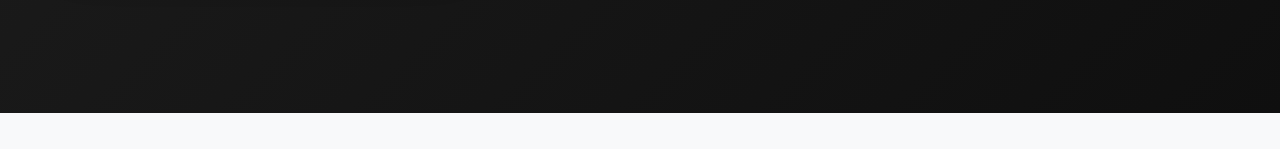
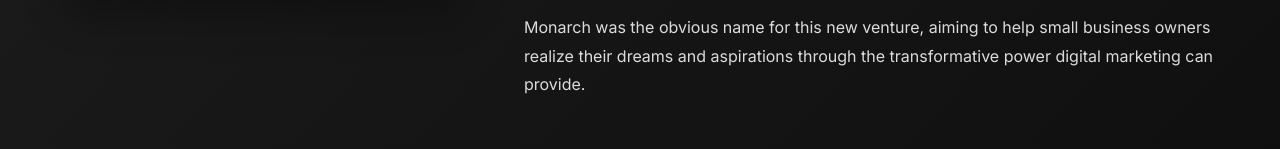
Before and after one commit to webeducationservices-oss/monarch-digital, a plain HTML site: page index.html in a window 1280 px wide. Shown: the part 3724-3873 px from the top of the page. Drawn offline with Linux system fonts and the light colour scheme.

Commit message:
Edit index.html

```diff
--- a/index.html
+++ b/index.html
@@ -498,6 +498,7 @@
             <p>That vision led to the creation of Monarch Marketing & Promotions.</p>
             <p>Today, Christy works with businesses across a variety of industries, helping them grow through strategic marketing, digital advertising, community engagement, branding, and business development. Through Monarch and its trusted network of partners, she brings together the right people, ideas, and resources to help businesses build momentum and achieve their goals.</p>
             <p>Her favorite part of the job remains the same: helping passionate entrepreneurs and business owners turn vision into reality.</p>
+            <p>Monarch was the obvious name for this new venture, aiming to help small business owners realize their dreams and aspirations through the transformative power digital marketing can provide.</p>
           </div>
         </div>
       </div>
```
